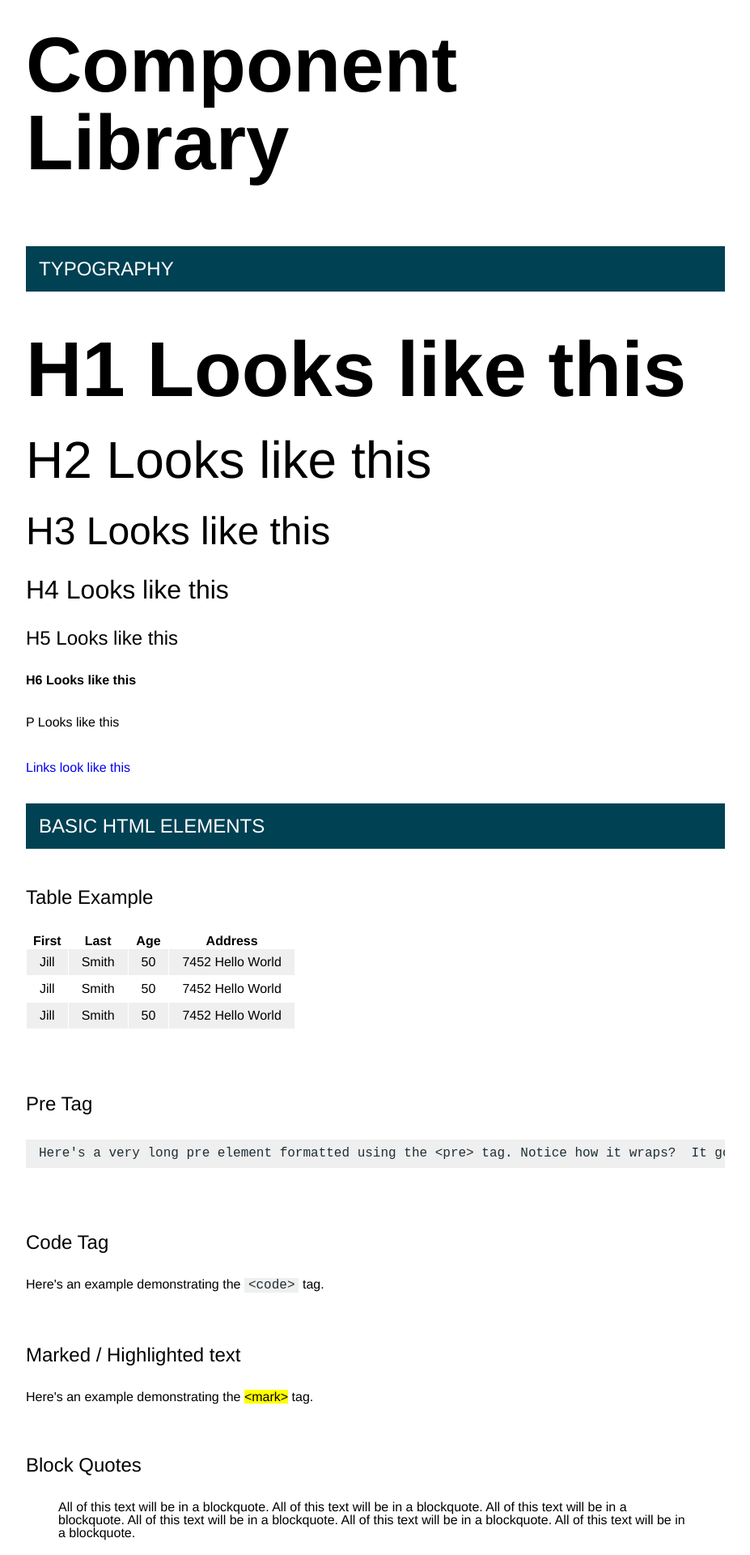
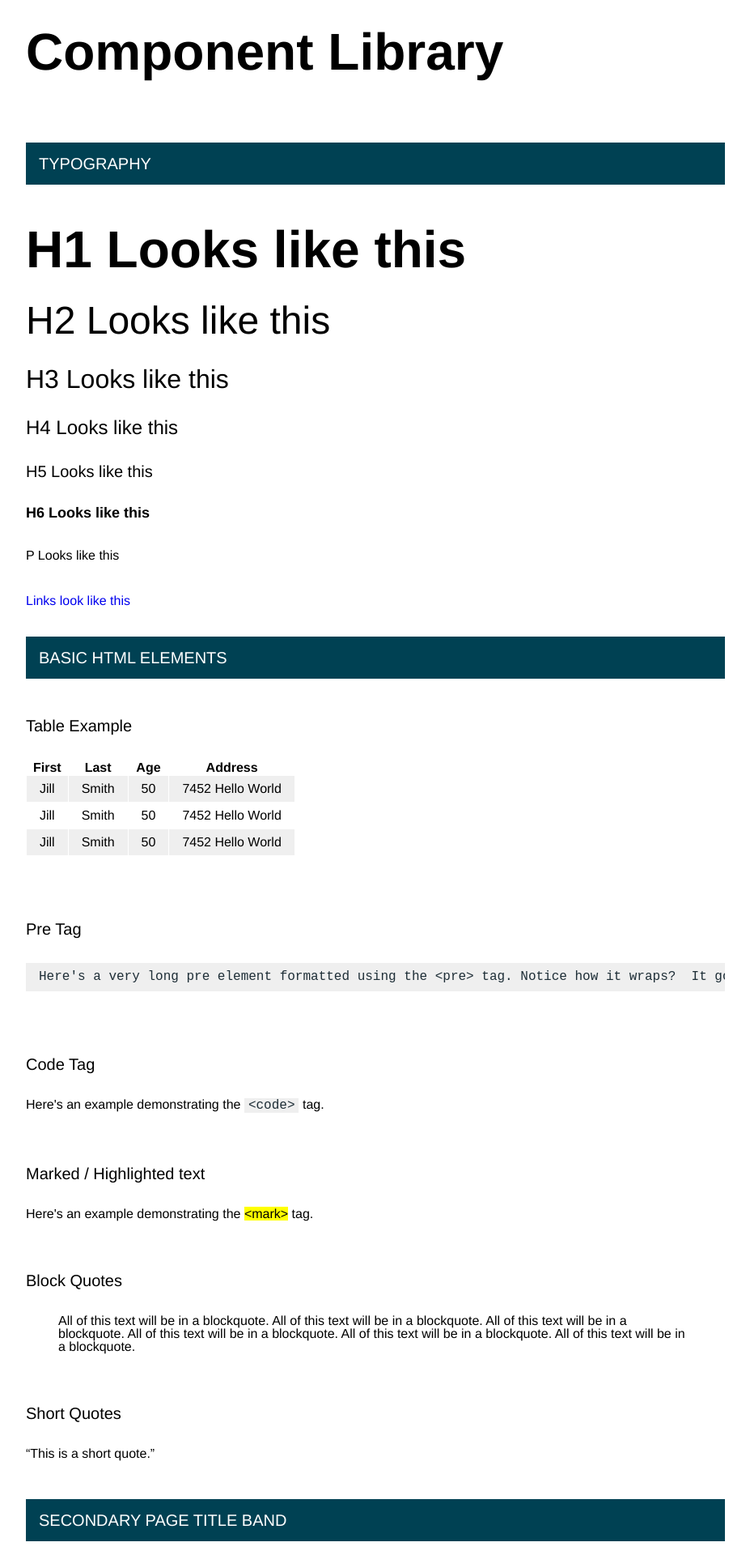
Before and after one commit to rhmwes/community-theme, a Jekyll site: the page built from components.md, in a window 1280 px wide. Shown: the top 1920 px of the page at 81% size, without its empty margins (176-1103 px from the left). Built offline with Jekyll 4.4.1, drawn with Linux system fonts in a browser that asks for light colours; nearby versions of some CDN libraries.

Commit message:
Updated type sizes

```diff
--- a/_sass/core/global.scss
+++ b/_sass/core/global.scss
@@ -59,8 +59,8 @@ h1,h2,h3,h4,h5,h6,p {
 }
 
 h1 {
-  font-size: 6rem;
-  line-height: 6rem;
+  font-size: 4rem;
+  line-height: 4rem;
   font-weight: 600;
   @media screen and (max-width: 768px) {
     font-size: 3rem;
@@ -69,8 +69,8 @@ h1 {
 }
 
 h2 {
-  font-size: 4rem;
-  line-height: 4rem;
+  font-size: 3rem;
+  line-height: 3rem;
   font-weight: 200;
   @media screen and (max-width: 768px) {
     font-size: 2rem;
@@ -79,8 +79,8 @@ h2 {
 }
 
 h3 {
-  font-size: 3rem;
-  line-height: 3rem;
+  font-size: 2rem;
+  line-height: 2rem;
   font-weight: 200;
   @media screen and (max-width: 768px) {
     font-size: 1.75rem;
@@ -89,8 +89,8 @@ h3 {
 }
 
 h4 {
-  font-size: 2rem;
-  line-height: 2rem;
+  font-size: 1.5rem;
+  line-height: 1.5rem;
   font-weight: 200;
   @media screen and (max-width: 768px) {
     font-size: 1.5rem;
@@ -99,8 +99,8 @@ h4 {
 }
 
 h5 {
-  font-size: 1.5rem;
-  line-height: 1.5rem;
+  font-size: 1.25rem;
+  line-height: 1.25rem;
   font-weight: 200;
   @media screen and (max-width: 768px) {
     font-size: 1.25rem;
@@ -109,12 +109,12 @@ h5 {
 }
 
 h6 {
-  font-size: 1rem;
-  line-height: 1rem;
+  font-size: 1.125rem;
+  line-height: 1.125rem;
   font-weight: 600;
   @media screen and (max-width: 768px) {
-    font-size: 1rem;
-    line-height: 1rem;
+    font-size: 1.125rem;
+    line-height: 1.125rem;
   }
 }
 
```
